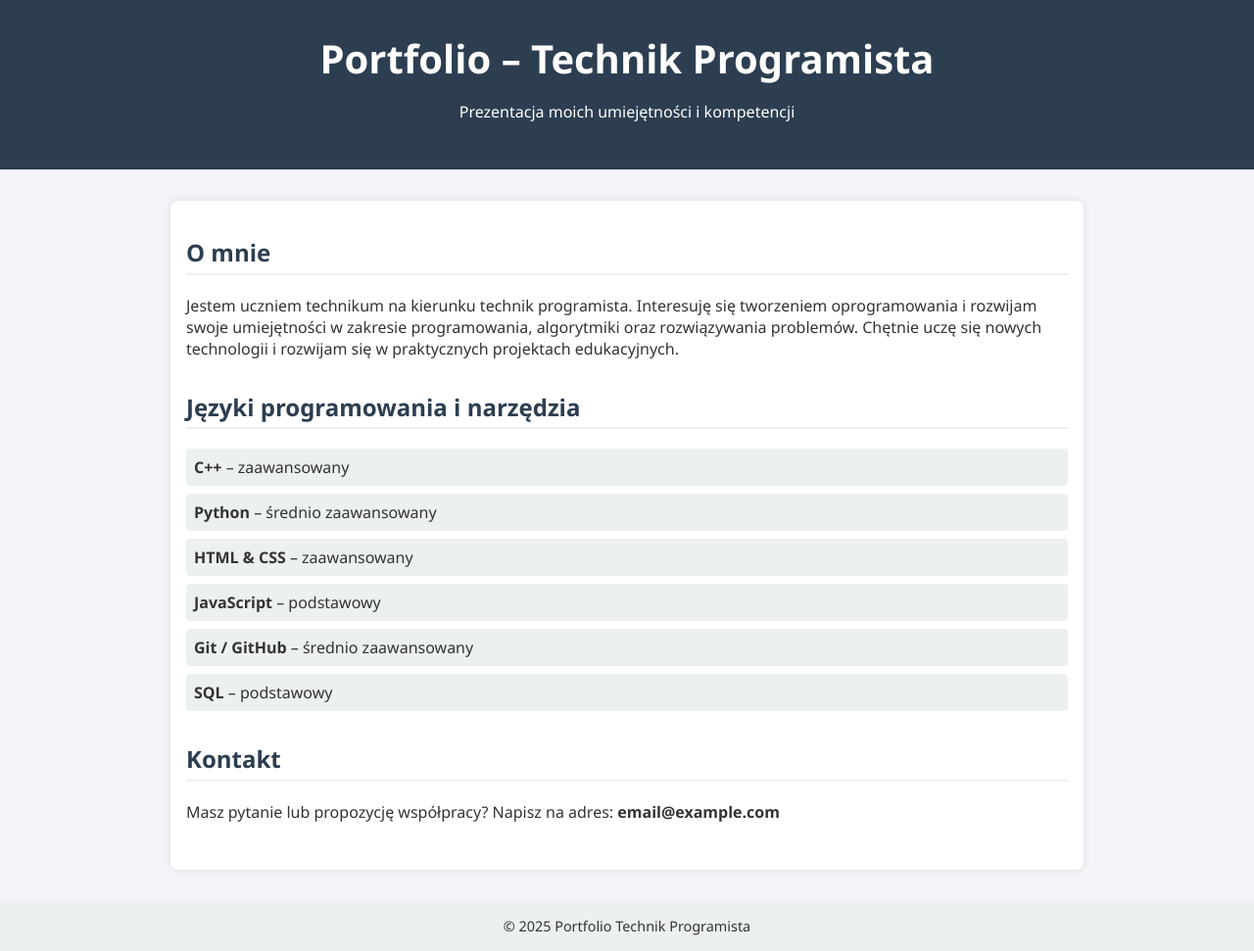
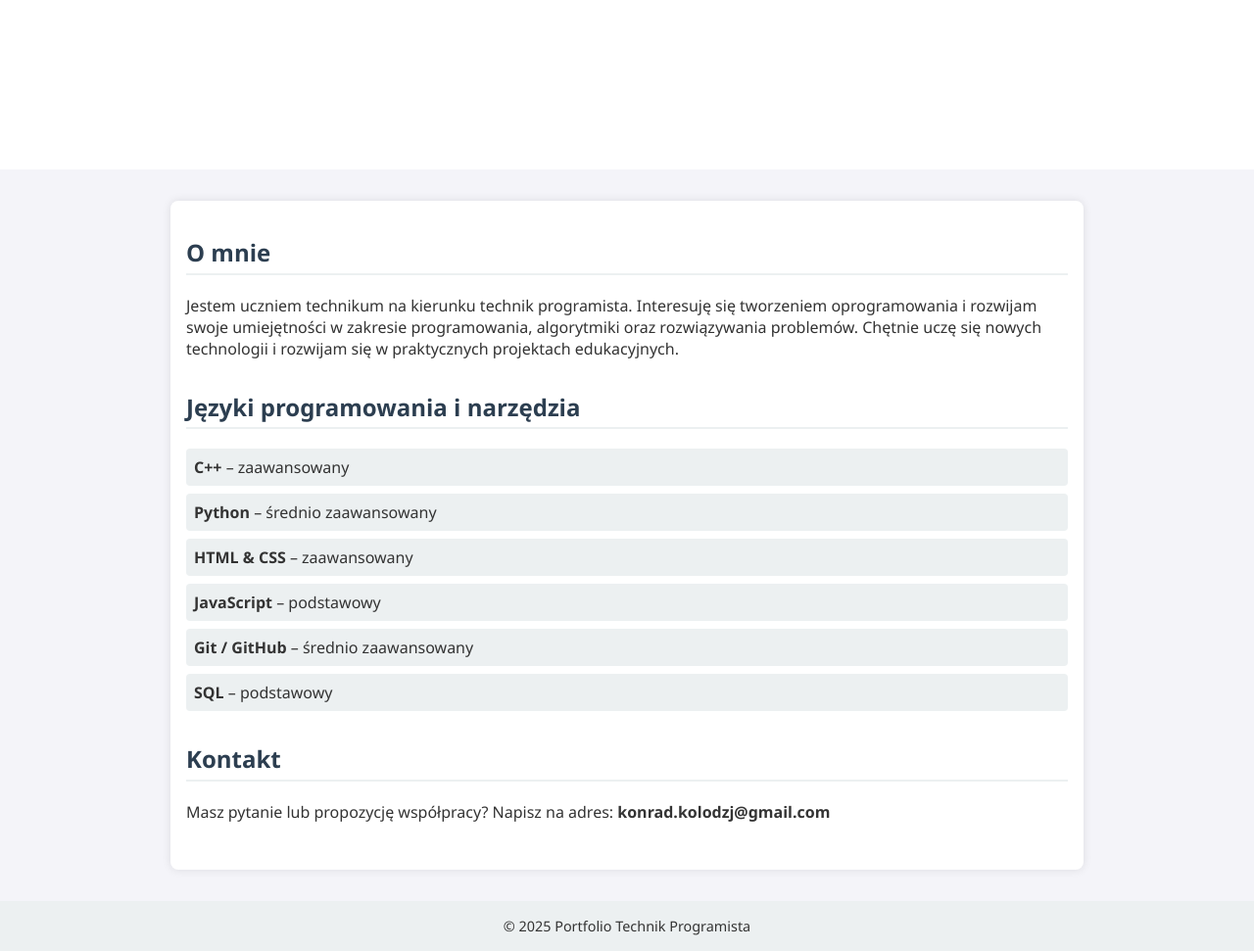
Before and after one commit to konradkko/portfolio, a plain HTML site: page index.html in a window 1280 px wide. Shown: the whole page at 98% size. Drawn offline with Linux system fonts and the light colour scheme.

Commit message:
Update index.html

```diff
--- a/index.html
+++ b/index.html
@@ -12,7 +12,7 @@
       color: #333;
     }
     header {
-      background-color: #2c3e50;
+      background-color: white;
       color: white;
       padding: 2rem;
       text-align: center;
@@ -81,7 +81,7 @@
 
     <section>
       <h2>Kontakt</h2>
-      <p>Masz pytanie lub propozycję współpracy? Napisz na adres: <strong>email@example.com</strong></p>
+      <p>Masz pytanie lub propozycję współpracy? Napisz na adres: <strong>konrad.kolodzj@gmail.com</strong></p>
     </section>
   </div>
 
```
